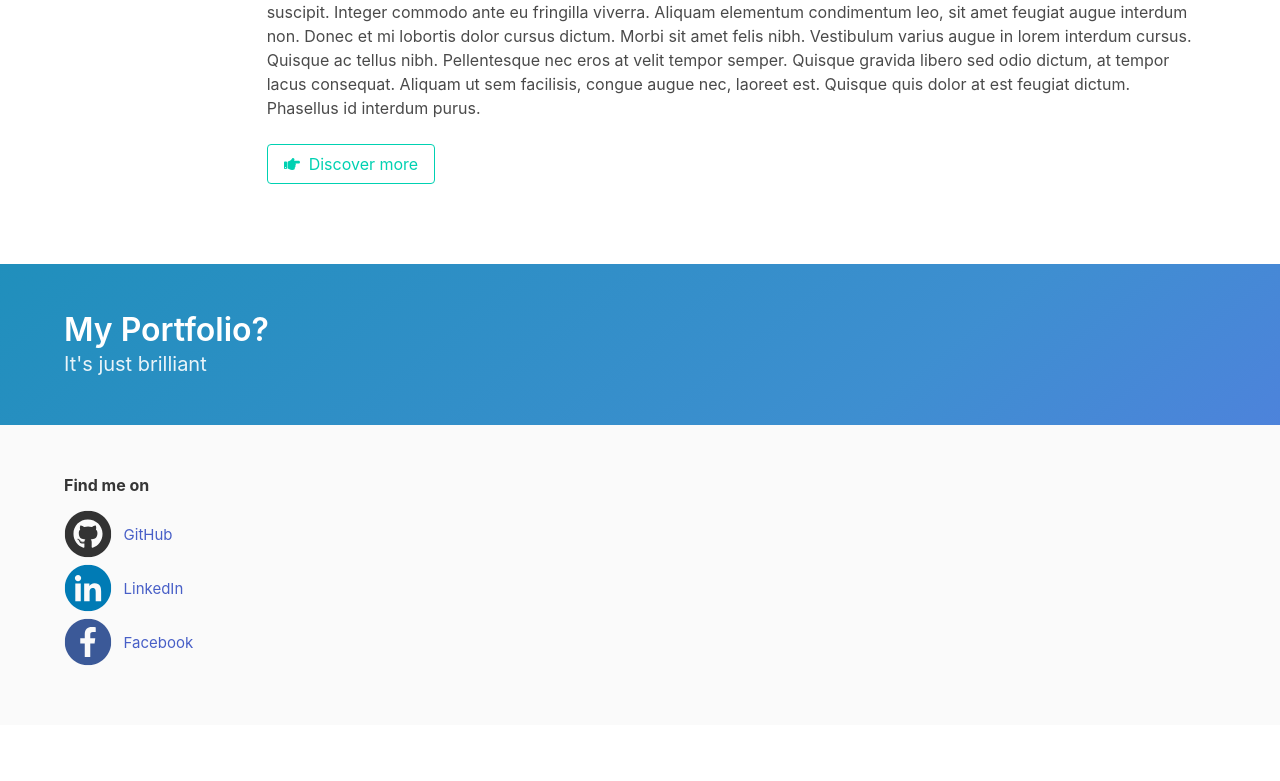
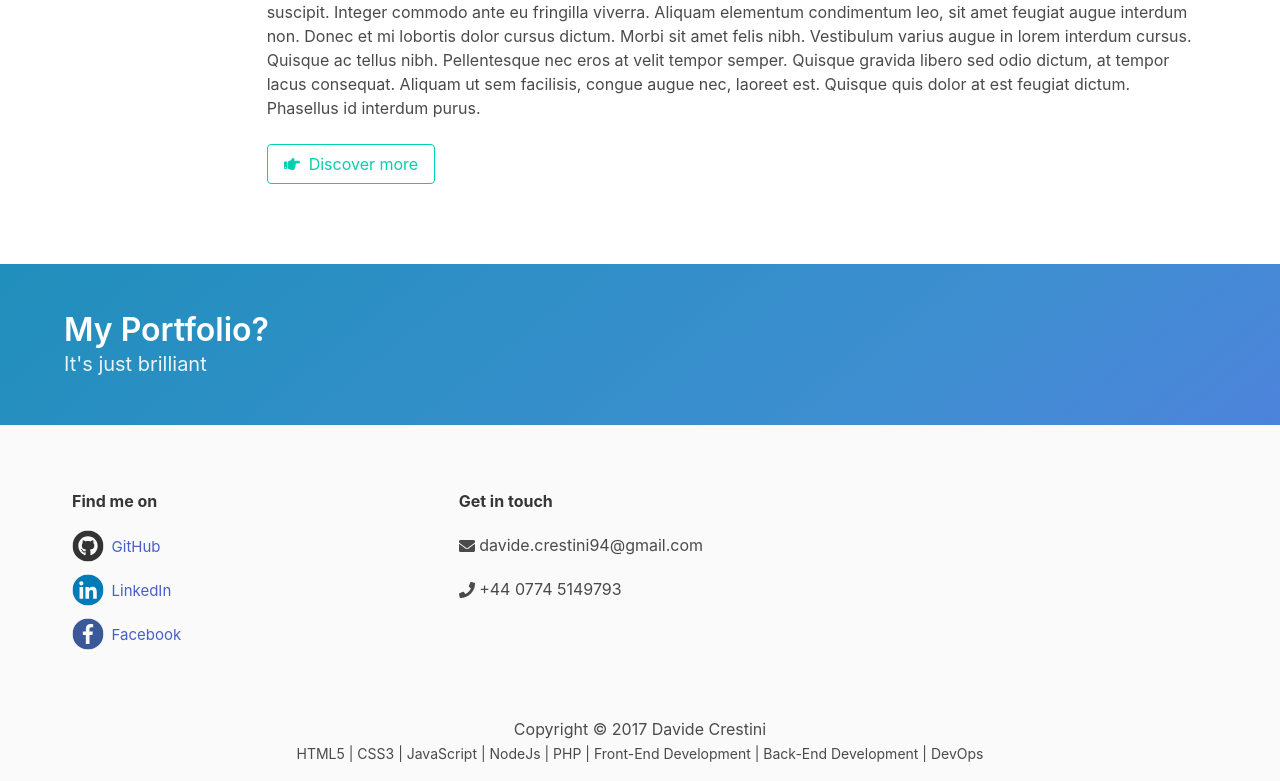
Before and after one commit to KrustyC/dcrestini.me, a React app: page / in a window 1280 px wide. Shown: the part 843-1624 px from the top of the page. Before the commit the page ends 1568 px from the top, so only its background shows below. Built offline with nearby package versions, Linux system fonts and the light colour scheme.

Commit message:
styled footer

```diff
--- a/src/assets/home.scss
+++ b/src/assets/home.scss
@@ -14,9 +14,12 @@
 }
 
 .footer {
-  padding-bottom: 4.5rem !important;
-  .social {
-    margin-top: 30px;
+  padding-bottom: 1rem !important;
+  padding-top: 1rem !important;
+  ul{
+    margin-top: 20px;
+    li {
+      margin-top: 20px;
       &:first-child {
         margin-top: 0px;
       }
@@ -31,3 +34,4 @@
       }
     }
   }
+}
--- a/src/components/footer/index.jsx
+++ b/src/components/footer/index.jsx
@@ -13,38 +13,54 @@ class About extends Component {
   render(){
    return (
     <footer className="footer">
-      <div className="container">
-        <div className="columns">
+      <div className="hero">
+        <div className="hero-body columns">
           <div className="column is-4">
-            <div className="tile is-vertical">
+            <div>
               <strong> Find me on </strong>
             </div>
-            <br/>
             <div>
+              <ul>
               {
                 _.map(this.getLinks(), x => (
-                <div className="social">
-                  <a className="social-link " href={x.link} target="_blank">
+                  <li>
+                    <a href={x.link} target="_blank">
                       <span className="fa-layers">
                         <i
                           style={{color: x.color}}
-                        className={`fab fa-${x.icon} fa-3x`}
+                          className={`fab fa-${x.icon} fa-2x`}
                           data-fa-transform="shrink-6"
                           data-fa-compose="fa fa-circle"
                         />
-                      <span className="fa-layers-text" data-fa-transform="shrink-1 right-75">{x.value}</span>
+                        <span className="fa-layers-text" data-fa-transform="shrink-1 right-55">{x.value}</span>
                     </span>
                     </a>
-                </div>
+                  </li>
                 ))
               }
+              </ul>
             </div>
           </div>
+
           <div className="column is-4">
-
+            <div>
+              <strong> Get in touch </strong>
             </div>
-          <div className="column is-4">
-
+            <div>
+              <ul>
+                <li> <i className="fa fa-envelope"/> davide.crestini94@gmail.com </li>
+                <li> <i className="fa fa-phone"/> +44 0774 5149793 </li>
+              </ul>
+            </div>
+          </div>
+        </div>
+        <div className="hero-foot">
+          <div className="container">
+            <div className="has-text-centered">
+              Copyright © 2017 Davide Crestini
+              <br/>
+              <small>HTML5 | CSS3 | JavaScript | NodeJs | PHP | Front-End Development | Back-End Development | DevOps </small>
+            </div>
           </div>
         </div>
       </div>
```
Lines whose indentation alone changed are shown as unchanged.
